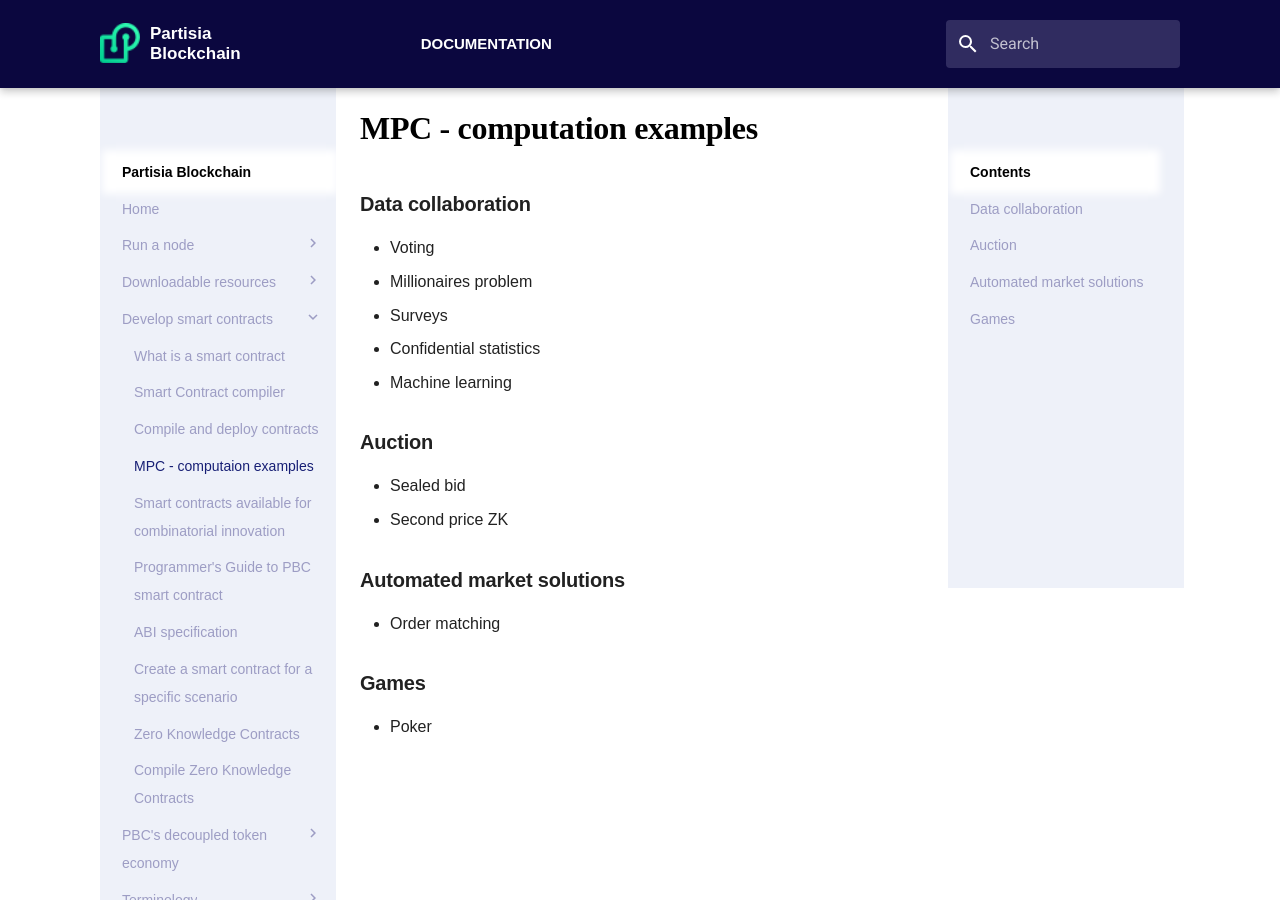
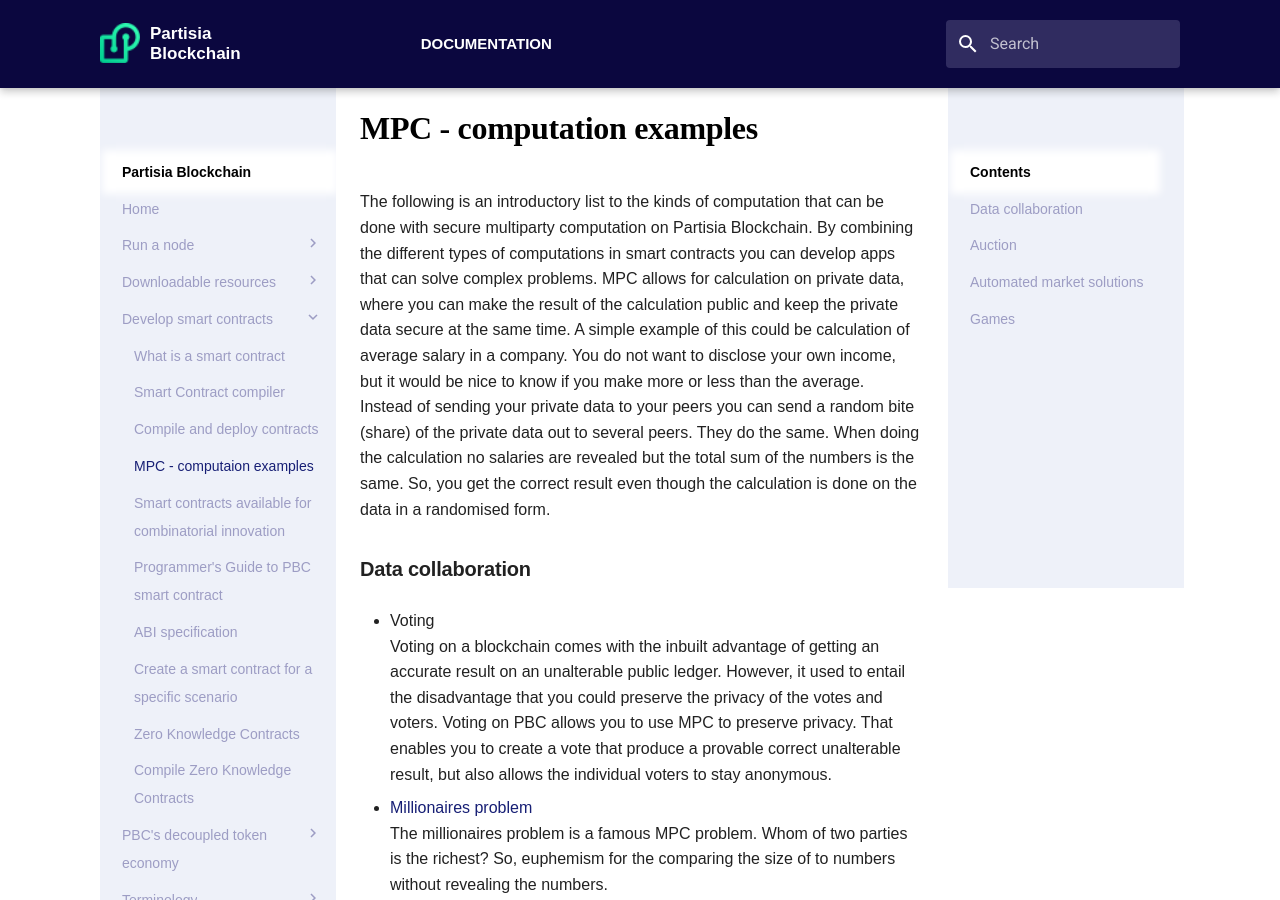
Before and after one commit to 0xSero/partisia-docs, an MkDocs documentation site: the page built from docs/computation.md, in a window 1280 px wide and 900 px high. Built offline with MkDocs 1.6.1 and Material for MkDocs 9.7.7, drawn with Linux system fonts in a browser that asks for light colours; some web fonts are replaced; a script that is not in the unit is left out; some of the changed text lies outside the part shown.

Commit message:
MPC computations examples

```diff
--- a/docs/computation.md
+++ b/docs/computation.md
@@ -1,22 +1,43 @@
 # MPC - computation examples
 
+The following is an introductory list to the kinds of computation that can be done with secure multiparty computation on Partisia Blockchain. By combining the different types of computations in smart contracts you can develop apps that can solve complex problems. MPC allows for calculation on private data, where you can make the result of the calculation public and keep the private data secure at the same time. A simple example of this could be calculation of average salary in a company. You do not want to disclose your own income, but it would be nice to know if you make more or less than the average. Instead of sending your private data to your peers you can send a random bite (share) of the private data out to several peers. They do the same. When doing the calculation no salaries are revealed but the total sum of the numbers is the same. So, you get the correct result even though the calculation is done on the data in a randomised form.
 
 ### Data collaboration
 
  - Voting
- - Millionaires problem
- - Surveys
+Voting on a blockchain comes with the inbuilt advantage of getting an accurate result on an unalterable public ledger. However, it used to entail the disadvantage that you could preserve the privacy of the votes and voters. Voting on PBC allows you to use MPC to preserve privacy. That enables you to create a vote that produce a provable correct unalterable result, but also allows the individual voters to stay anonymous.
+
+
+ - [Millionaires problem](https://en.wikipedia.org/wiki/Yao%27s_Millionaires%27_problem)
+The millionaires problem is a famous MPC problem. Whom of two parties is the richest? So, euphemism for the comparing the size of to numbers without revealing the numbers.
+
+
+ - [Surveys](https://partisia.com/better-data-solutions/surveys/)
+Individual answers are encrypted at the moment of submission and stay encrypted at all times. Only aggregated statistics are decrypted and revealed.
+
+
  - Confidential statistics
+MPC allows for combination and statistical analysis of sensitive data in separate registries. The data can be pulled into a virtual MPC sandbox where you do the analysis on secret-shared inputs.
+
+
  - Machine learning
+You can do pattern recognition and regression analysis on secret-shared data. There are a myriad of use cases for this on big data sets, where you still want to keep the data private. For example detection of fraud or dangerous market anomalies.
+
 
 ### Auction
 
  - Sealed bid
- - Second price ZK
+Is an auction where all the bids and bidders are kept secret until all bids are in and the auction starts. Traditionally this type of auction was done with physically sealed envelopes. With MPC you can figuratively speaking compare the content of each envelope without opening them and revealing the non-winning bidders and bids.
+
+
+ - Second price
+Is a sealed bid auction where the winner is the person with the highest bid (as in a normal auction), but the price paid is that of the second-highest bidder.
+When some valuable item changes hands through an auction it is desirable to have the change in ownership registered on an immutable record.  It is however sometimes undesirable that individual maximum bids are public, since the seller can use a third party to drive up the price to the highest possible price.
 
 ### Automated market solutions
 
 - Order matching
+- ZK swap
 
 ### Games
 
```
